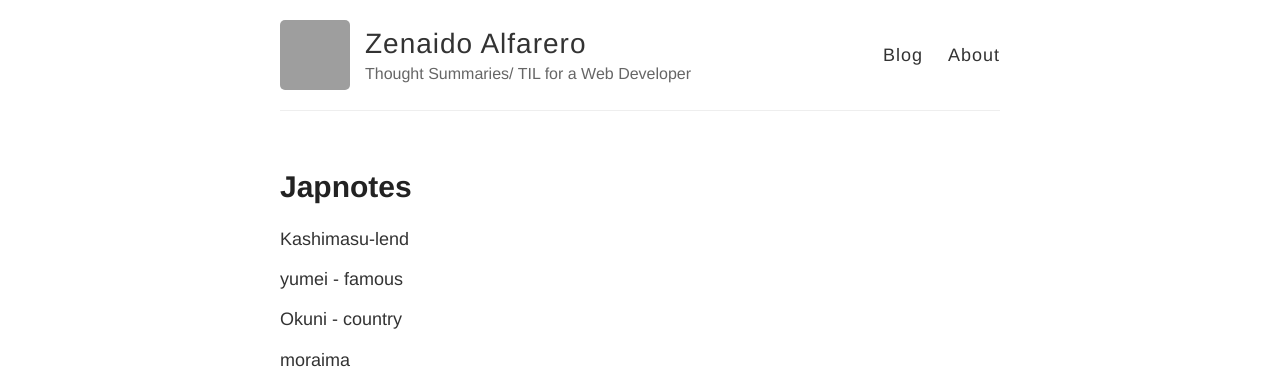
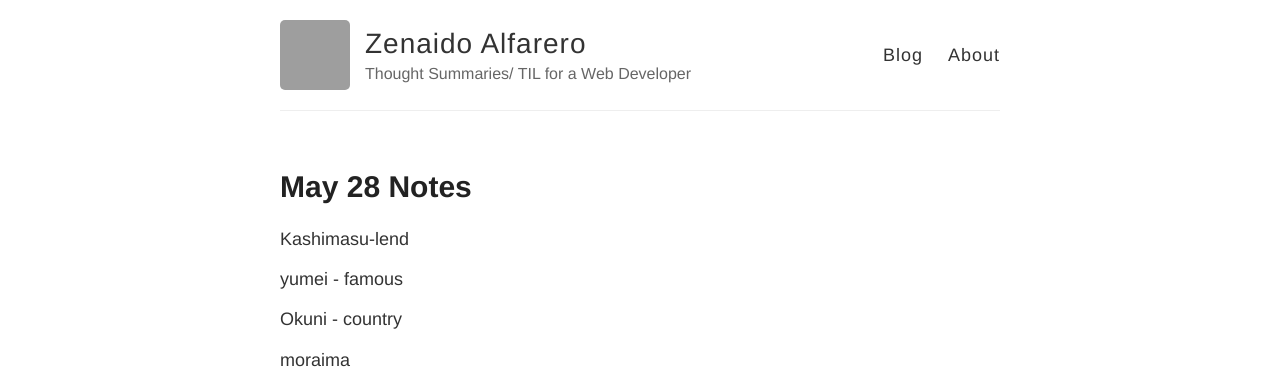
Before and after one commit to zalfarero/zalfarero.github.io, a Jekyll site: the page built from _posts/2018-5-28-JapNotes.md, in a window 1280 px wide. Shown: the top 369 px of the page. Built offline with Jekyll 4.4.1, drawn with Linux system fonts in a browser that asks for light colours; nearby versions of some CDN libraries; our own code applies the rules of GitHub Pages for plain Markdown files; grey boxes are pictures that could not be loaded.

Commit message:
Update 2018-5-28-JapNotes.md

```diff
--- a/_posts/2018-5-28-JapNotes.md
+++ b/_posts/2018-5-28-JapNotes.md
@@ -1,3 +1,9 @@
+---
+layout: post
+title: May 28 Notes
+---
+
+
 Kashimasu-lend
 
 yumei - famous
```
